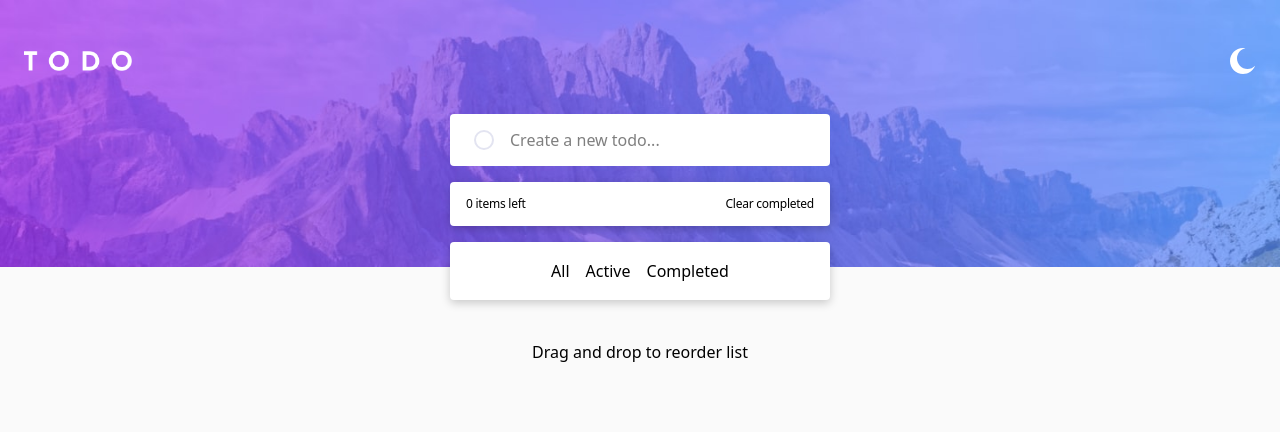
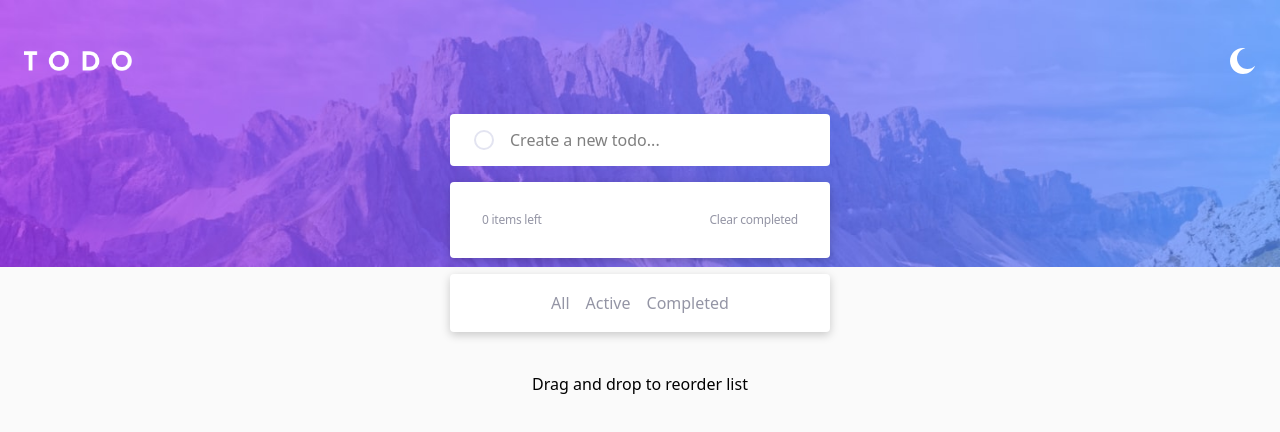
Before and after one commit to MikeG404/todo-app, a React (Vite) app: page / in a window 1280 px wide. Shown: the top 432 px of the page. Built offline with nearby package versions, Linux system fonts and the light colour scheme.

Commit message:
Fix ThemeMode

```diff
--- a/src/components/Task.jsx
+++ b/src/components/Task.jsx
@@ -2,17 +2,15 @@ import Checkbox from "./Checkbox";
 import { useSortable } from "@dnd-kit/sortable";
 import { CSS } from '@dnd-kit/utilities';
 
-export default function Task({ id, task, deleteTask, completedTask, isCompleted }) {
+export default function Task({ id, task, deleteTask, completedTask, isCompleted, isThemeMode }) {
   const { attributes, listeners, setNodeRef, transform, transition, isDragging} = useSortable({id});
 
   const style = {
     transform: CSS.Transform.toString(transform),
     transition,
-    // On ajoute un style pour l'élément en cours de déplacement
     opacity: isDragging ? 0.7 : 1,
     boxShadow: isDragging ? '0px 5px 15px rgba(0,0,0,0.2)' : 'none',
     cursor: 'grab',
-    // transform-style: preserve-3d; aide à éviter le flou sur le texte pendant la transformation
     transformStyle: 'preserve-3d',
   };
 
@@ -22,13 +20,15 @@ export default function Task({ id, task, deleteTask, completedTask, isCompleted
       style={style}
       {...attributes}
       {...listeners}
-      className='flex items-center gap-4 border-b-2 border-b-gray-100 pb-4'>
+      className={`task-item ${isThemeMode ? 'light' : 'dark'}`}>
       <Checkbox id={id} completedTask={completedTask} isCompleted={isCompleted}/>
-      <p className='preset-3 flex-1'>{task}</p>
+      <p className={`task-text ${isThemeMode ? 'light' : 'dark'} ${isCompleted ? 'completed' : ''}`}>
+        {task}
+      </p>
       <img
         src="./images/icon-cross.svg"
         alt="Cross Icon"
-        className="w-2.5 h-2.5 cursor-pointer"
+        className="task-delete"
         onClick={(e) => {
           e.stopPropagation();
           deleteTask(id);
--- a/src/components/TaskDetail.jsx
+++ b/src/components/TaskDetail.jsx
@@ -1,6 +1,6 @@
-export default function TaskDetail({number, clearCompletedTask}) {
+export default function TaskDetail({number, clearCompletedTask, isThemeMode}) {
   return (
-    <div className='preset-3 flex justify-between'>
+    <div className="task-footer">
         <p>{number} items left</p>
         <button onClick={clearCompletedTask}>Clear completed</button>
     </div>
--- a/src/components/TaskFilter.jsx
+++ b/src/components/TaskFilter.jsx
@@ -1,9 +1,24 @@
-export default function TaskFilter({ setIsFiltered, isThemeMode }) {
+export default function TaskFilter({ setIsFiltered, isThemeMode, currentFilter }) {
   return (
     <div className={`w-full preset-2 flex items-center justify-center gap-4 shadow-[0_3px_10px_rgb(0,0,0,0.2)] px-[83px] py-[17px] rounded ${isThemeMode ? 'bg-white' : 'container'}`}>
-        <p onClick={() => setIsFiltered('All')}>All</p>
-        <p onClick={() => setIsFiltered('Active')}>Active</p>
-        <p onClick={() => setIsFiltered('Completed')}>Completed</p>
+        <p
+          onClick={() => setIsFiltered('All')}
+          className={`filter-item ${isThemeMode ? 'light' : 'dark'} ${currentFilter === 'All' ? 'active' : ''}`}
+        >
+          All
+        </p>
+        <p
+          onClick={() => setIsFiltered('Active')}
+          className={`filter-item ${isThemeMode ? 'light' : 'dark'} ${currentFilter === 'Active' ? 'active' : ''}`}
+        >
+          Active
+        </p>
+        <p
+          onClick={() => setIsFiltered('Completed')}
+          className={`filter-item ${isThemeMode ? 'light' : 'dark'} ${currentFilter === 'Completed' ? 'active' : ''}`}
+        >
+          Completed
+        </p>
     </div>
   )
 }
--- a/src/index.css
+++ b/src/index.css
@@ -34,9 +34,101 @@
   background-color: var(--navy-9001);
 }
 
-/* html {
-  font-size: 10px;
-} */
+/* Classes pour les tâches */
+.task-item {
+  display: flex;
+  align-items: center;
+  gap: 1rem;
+  padding: 1rem;
+  border-bottom: 1px solid;
+}
+
+.task-item.light {
+  border-bottom-color: var(--gray-3001);
+}
+
+.task-item.dark {
+  border-bottom-color: var(--navy-8501);
+}
+
+.task-text {
+  flex: 1;
+  font-size: 12px;
+  line-height: 1;
+  letter-spacing: -0.25px;
+  font-weight: 400;
+}
+
+.task-text.light {
+  color: var(--navy-8501);
+}
+
+.task-text.dark {
+  color: white;
+}
+
+.task-text.completed {
+  color: var(--gray-6001);
+  text-decoration: line-through;
+}
+
+.task-delete {
+  width: 14px;
+  height: 14px;
+  cursor: pointer;
+  opacity: 0.6;
+  transition: opacity 0.2s ease;
+}
+
+.task-delete:hover {
+  opacity: 1;
+}
+
+/* Classes pour les filtres */
+.filter-item {
+  cursor: pointer;
+  transition: color 0.2s ease;
+}
+
+.filter-item.light {
+  color: var(--gray-6001);
+}
+
+.filter-item.dark {
+  color: var(--gray-6001);
+}
+
+.filter-item.active {
+  color: var(--blue-5001);
+}
+
+.filter-item:hover {
+  color: white;
+}
+
+/* Classes pour le footer */
+.task-footer {
+  display: flex;
+  justify-content: space-between;
+  padding: 1rem;
+  font-size: 12px;
+  line-height: 1;
+  letter-spacing: -0.25px;
+  font-weight: 400;
+  color: var(--gray-6001);
+}
+
+.task-footer button {
+  background: none;
+  border: none;
+  color: var(--gray-6001);
+  cursor: pointer;
+  transition: color 0.2s ease;
+}
+
+.task-footer button:hover {
+  color: white;
+}
 
 .preset-1 {
   font-size: 18px;
```
